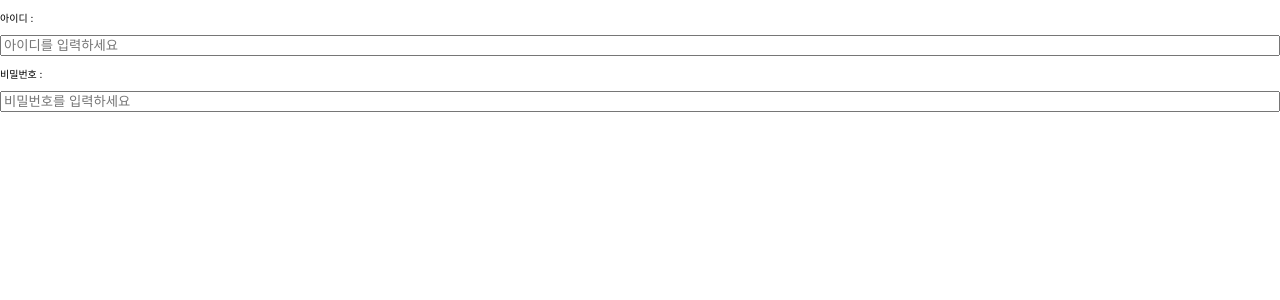
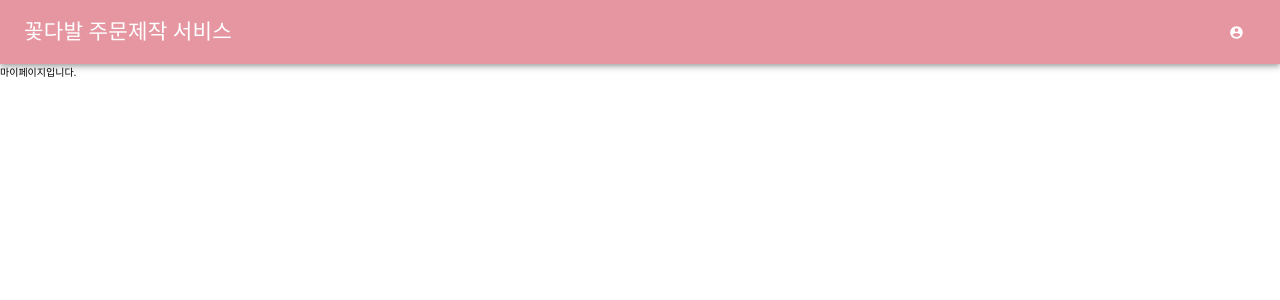
Before and after one commit to Yumina9/Bouquet-Service, a React (Create React App) app: page /buyermypage in a window 1280 px wide. Shown: the top 300 px of the page. Built offline with nearby package versions, Linux system fonts and the light colour scheme.

Commit message:
first buyerlayout branch add

```diff
--- a/src/components/Router.tsx
+++ b/src/components/Router.tsx
@@ -4,12 +4,16 @@ import SellerMain from '../router/Seller/SellerMain';
 import Login from '../router/Login/Login';
 import SignUp from '../router/Login/SignUp';
 import Main from '../router/Main';
+import BuyerMain from '../router/Buyer/BuyerMain';
+import BuyerMyPage from '../router/Buyer/BuyerMyPage';
 
 const Router = () => {
   return (
     <BrowserRouter>
       <Switch>
         <Route exact path="/" component={Main} />
+        <Route path="/buyermain" component={BuyerMain} />
+        <Route path="/buyermypage" component={BuyerMyPage} />
         <Route path="/sellermain" component={SellerMain} />
         <Route path="/login" component={Login} />
         <Route paht="/signup" component={SignUp} />
--- /dev/null
+++ b/src/router/Buyer/BuyerMain.tsx
@@ -0,0 +1,12 @@
+import React from 'react';
+import Header from '../../components/header/Header';
+
+const BuyerMain = () => {
+    return (
+        <div>
+            <Header />
+        </div>
+    );
+};
+
+export default BuyerMain;
--- /dev/null
+++ b/src/router/Buyer/BuyerMyPage.tsx
@@ -0,0 +1,12 @@
+import React from 'react';
+import { MiniHeader } from '../../components/header/MiniHeader';
+const BuyerMyPage = () => {
+    return (
+        <div>
+            <MiniHeader />
+            마이페이지입니다.
+        </div>
+    );
+};
+
+export default BuyerMyPage;
```
